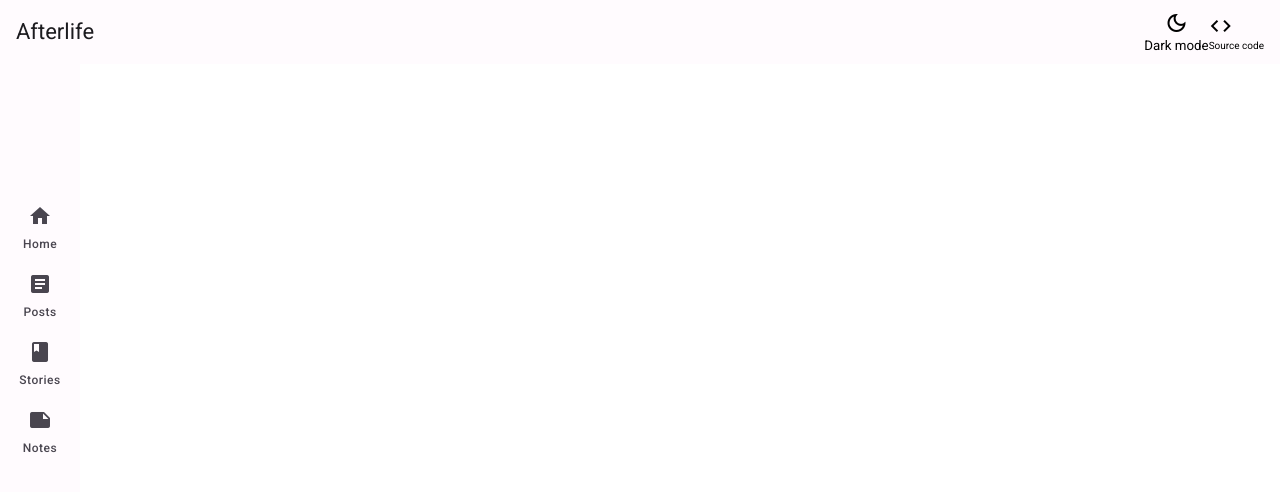
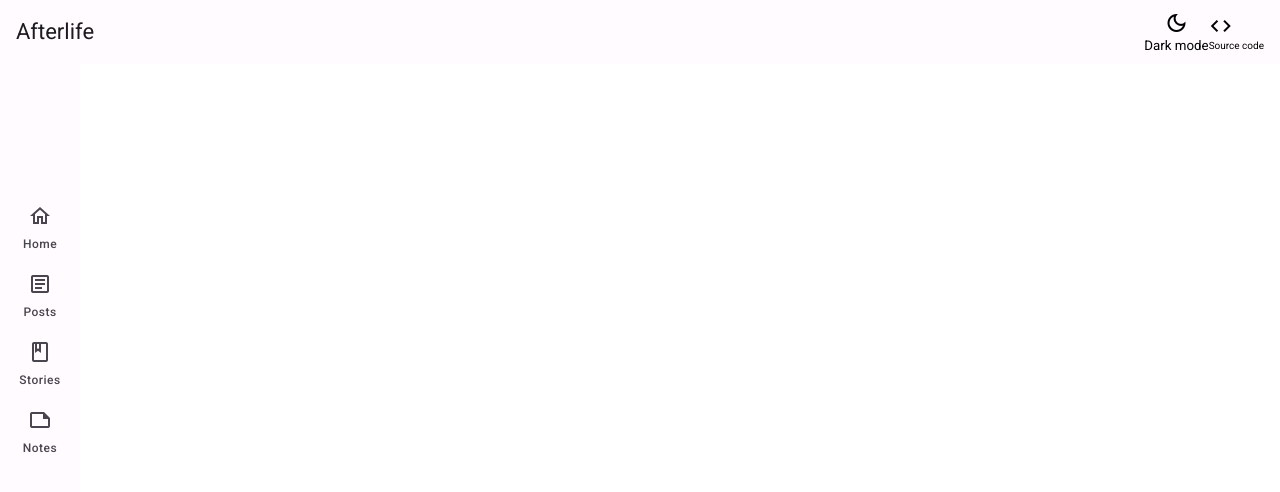
Before and after one commit to john-mirage/Afterlife, a Django app: page /notes/ in a window 1280 px wide. Shown: the top 492 px of the page. Run offline with Django 3.2, Linux system fonts and the light colour scheme; style sheets or scripts are compiled from the project's sources; parts of the project's set-up code (start-up, migrations or seed data) failed here and were passed over; some libraries are stand-ins or nearby versions.

Commit message:
fix(temp): fix conditions for icons in nav list template

```diff
--- a/src/templates/components/navigation-list.html
+++ b/src/templates/components/navigation-list.html
@@ -2,28 +2,28 @@
 
     <a class="navigation-list__item {% if active_navigation == 'home' %}navigation-list__item--active{% endif %}" href="{% url 'afterlifeIndex' %}">
         <div class="navigation-list__icon-container">
-            <span class="navigation-list__icon material-icons{% if active_navigation == 'home' %}-outlined{% endif %}">home</span>
+            <span class="navigation-list__icon material-icons{% if active_navigation != 'home' %}-outlined{% endif %}">home</span>
         </div>
         <span class="text-label-md navigation-list__label">Home</span>
     </a>
 
     <a class="navigation-list__item {% if active_navigation == 'posts' %}navigation-list__item--active{% endif %}" href="{% url 'postsIndex' %}">
         <div class="navigation-list__icon-container">
-            <span class="navigation-list__icon material-icons{% if active_navigation == 'posts' %}-outlined{% endif %}">article</span>
+            <span class="navigation-list__icon material-icons{% if active_navigation != 'posts' %}-outlined{% endif %}">article</span>
         </div>
         <span class="text-label-md navigation-list__label">Posts</span>
     </a>
 
     <a class="navigation-list__item {% if active_navigation == 'stories' %}navigation-list__item--active{% endif %}" href="{% url 'storiesIndex' %}">
         <div class="navigation-list__icon-container">
-            <span class="navigation-list__icon material-icons{% if active_navigation == 'stories' %}-outlined{% endif %}">book</span>
+            <span class="navigation-list__icon material-icons{% if active_navigation != 'stories' %}-outlined{% endif %}">book</span>
         </div>
         <span class="text-label-md navigation-list__label">Stories</span>
     </a>
 
     <a class="navigation-list__item {% if active_navigation == 'notes' %}navigation-list__item--active{% endif %}" href="{% url 'notesIndex' %}">
         <div class="navigation-list__icon-container">
-            <span class="navigation-list__icon material-icons{% if active_navigation == 'notes' %}-outlined{% endif %}">note</span>
+            <span class="navigation-list__icon material-icons{% if active_navigation != 'notes' %}-outlined{% endif %}">note</span>
         </div>
         <span class="text-label-md navigation-list__label">Notes</span>
     </a>
```
